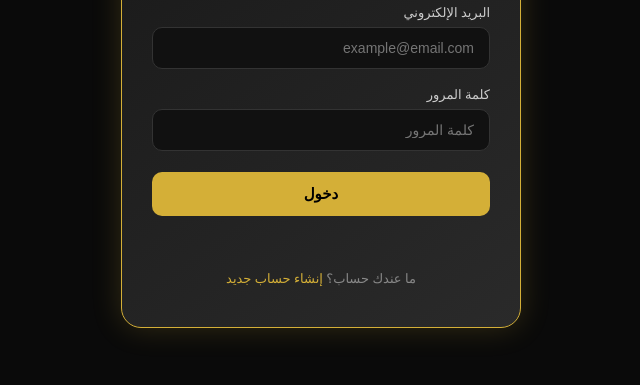
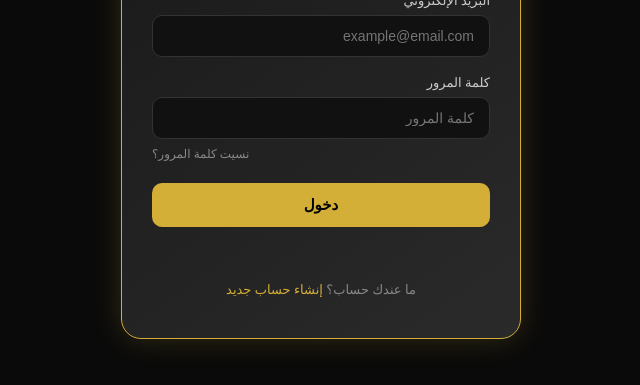
Before and after one commit to ammar1994/smart-card, a plain HTML site: page login.html in a window 1280 px wide. Shown: the part 283-668 px from the top of the page, without its empty margins (319-959 px from the left). Drawn offline with nearby package versions, Linux system fonts and the light colour scheme.

Commit message:
Update login.html

```diff
--- a/login.html
+++ b/login.html
@@ -77,6 +77,14 @@
     color: #888;
   }
   .switch a { color: #d4af37; text-decoration: none; }
+  .forgot {
+    text-align: left;
+    margin-top: -10px;
+    margin-bottom: 16px;
+    font-size: 12px;
+  }
+  .forgot a { color: #888; text-decoration: none; }
+  .forgot a:hover { color: #d4af37; }
 </style>
 </head>
 <body>
@@ -88,6 +96,10 @@
 
     <label>كلمة المرور</label>
     <input type="password" id="password" required placeholder="كلمة المرور">
+
+    <div class="forgot">
+      <a href="forgot-password.html">نسيت كلمة المرور؟</a>
+    </div>
 
     <button type="submit" id="submitBtn">دخول</button>
   </form>
@@ -101,7 +113,6 @@ const form = document.getElementById('loginForm');
 const msg = document.getElementById('msg');
 const submitBtn = document.getElementById('submitBtn');
 
-// لو المستخدم مسجل دخول بالفعل، حوّله للداشبورد مباشرة
 (async () => {
   const { data } = await supabaseClient.auth.getSession();
   if (data.session) window.location.href = 'dashboard.html';
```
